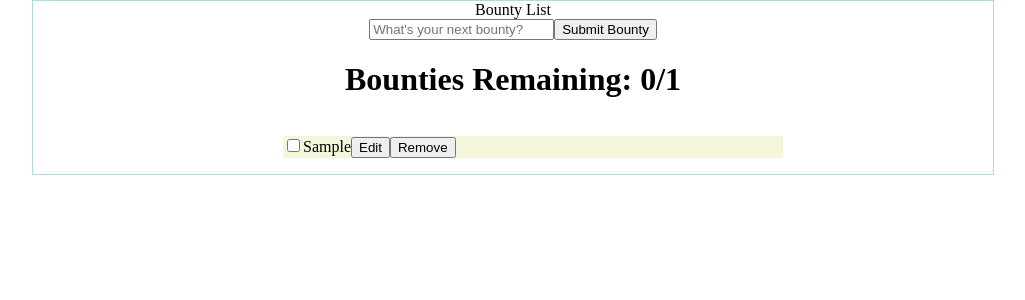
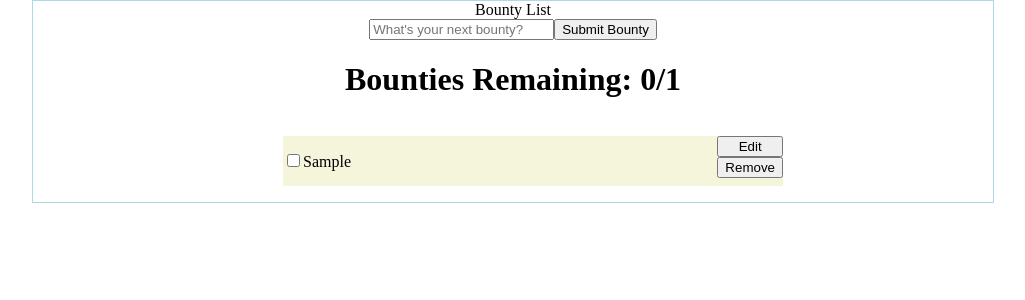
Before and after one commit to taujeng/bountysheet, a React (Create React App) app: page / in a window 1280 px wide. Both pictures are taken after typing "Sample" into the empty fields and a click on the button "Submit Bounty". Shown: the top 300 px of the page, without its empty margins (127-1152 px from the left). Built offline with nearby package versions, Linux system fonts and the light colour scheme.

Commit message:
Add listReducer

```diff
--- a/src/Components/Bounty/Bounty.jsx
+++ b/src/Components/Bounty/Bounty.jsx
@@ -4,8 +4,6 @@ import './bounty.css';
 const Bounty = ({ item, handleCheckBox, handleDelete, handleEdit }) => {
   const [hover, setHover] = useState(false);
   const [edit, setEdit] = useState(false);
-
-  function editChange() {}
 
   return (
     <>
@@ -15,16 +13,7 @@ const Bounty = ({ item, handleCheckBox, handleDelete, handleEdit }) => {
         onMouseLeave={() => setHover(false)}
         style={{ border: hover ? 'black 1px solid' : null }}
       >
-        {/* {!edit ? (
-          <label
-            style={{ textDecoration: item.completed ? 'line-through' : null }}
-          >
-            <input type="checkbox" onClick={() => handleCheckBox(item.id)} />
-            {item.task}
-          </label>
-        ) : (
-          <h1>edit time</h1>
-        )} */}
+        <div className="bounty">
           <label
             style={{ textDecoration: item.completed ? 'line-through' : null }}
           >
@@ -38,11 +27,13 @@ const Bounty = ({ item, handleCheckBox, handleDelete, handleEdit }) => {
               item.task
             )}
           </label>
-
+        </div>
+        <div className="button-container">
           <button onClick={() => setEdit(!edit)}>
             {!edit ? 'Edit' : 'Save'}
           </button>
           <button onClick={() => handleDelete(item.id)}>Remove</button>
+        </div>
       </div>
     </>
   );
--- a/src/Components/Bounty/bounty.css
+++ b/src/Components/Bounty/bounty.css
@@ -1,4 +1,18 @@
 .bounty-container {
   width: 500px;
   background-color: beige;
+  height: 50px;
+  display: flex;
+  justify-content: space-between;
+
 }
+
+.bounty {
+  display: flex;
+  align-items: center;
+}
+
+.button-container{
+  display: flex;
+  flex-direction: column;
+}
--- a/src/Components/BountyList/BountyList.jsx
+++ b/src/Components/BountyList/BountyList.jsx
@@ -1,55 +1,53 @@
-import React, { useState } from 'react';
+import React, { useState, useReducer } from 'react';
 import Bounty from '../Bounty/Bounty'
 import './bountyList.css'
+import listReducer from './listReducer';
 
 const BountyList = () => {
+  const [list, dispatch] = useReducer(listReducer, [])
+
   const [form, setForm] = useState('');
-  const [list, setList] = useState([]);
+  const [listId, setListId] = useState(0)
 
-  const id = list.length;
+  // const id = list.length;  -> doesn't work once you add the remove function
+
   let active = 0;
   list.forEach((item) => {
     if (item.completed) active++;
   });
+  console.log(list)
 
   function handleSubmit(e) {
     e.preventDefault();
-    console.log('something was sent');
-    setList([...list, { id: id, task: form, completed: false }]);
+    dispatch({
+      type: 'submit',
+      id: listId,
+      task: form
+    })
     setForm('');
-    console.log(list);
+    setListId(listId + 1)
   }
   function handleChange(e) {
     setForm(e.target.value);
   }
   function handleCheckBox(id) {
-    setList(
-      list.map((item) => {
-        if (id === item.id) {
-          return {
-            ...item,
-            completed: !item.completed,
-          };
-        } else return item;
-      })
-    );
+    dispatch({
+      type: 'checkbox',
+      id: id
+    })
   }
   function handleDelete(id) {
-    setList(
-      list.filter(item=> item.id !== id)
-    )
+    dispatch({
+      type: 'delete',
+      id: id
+    })
   }
   function handleEdit(id, task) {
-    setList(
-      list.map(item => {
-        if (item.id === id) {
-          return {
-            ...item,
-            task: task
-          }
-        } else return item
-      })
-    )
+    dispatch({
+      type: 'edit',
+      id: id,
+      task: task
+    })
   }
 
 
--- /dev/null
+++ b/src/Components/BountyList/listReducer.js
@@ -0,0 +1,33 @@
+export default function listReducer(list, action) {
+  switch (action.type) {
+    case 'submit': {
+      return [...list, { id: action.id, task: action.task, completed: false }]
+    }
+    case 'checkbox': {
+      return list.map((item) => {
+        if (action.id === item.id) {
+          return {
+            ...item,
+            completed: !item.completed,
+          };
+        } else return item;
+      })
+    }
+    case 'delete': {
+      return list.filter(item=> item.id !== action.id)
+    }
+    case 'edit': {
+      return list.map(item => {
+        if (item.id === action.id) {
+          return {
+            ...item,
+            task: action.task
+          }
+        } else return item
+      })
+    }
+    default: {
+      throw Error('Unknown action ' + action.type)
+    }
+  }
+}
```
Also changed, not shown: 1 other file (tests, documents, lock files or other folders). Lines whose indentation alone changed are shown as unchanged.
